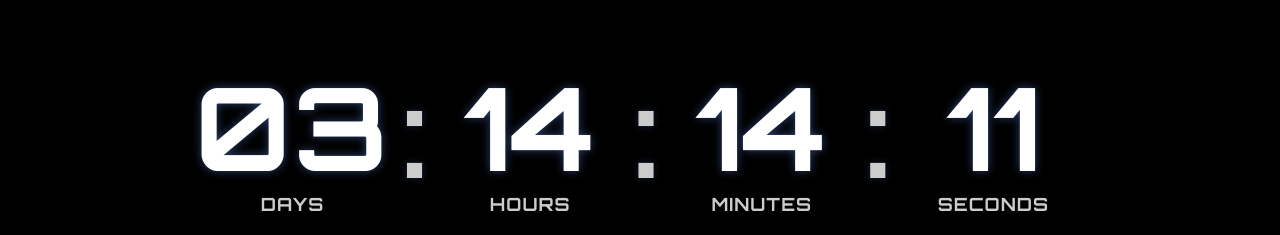
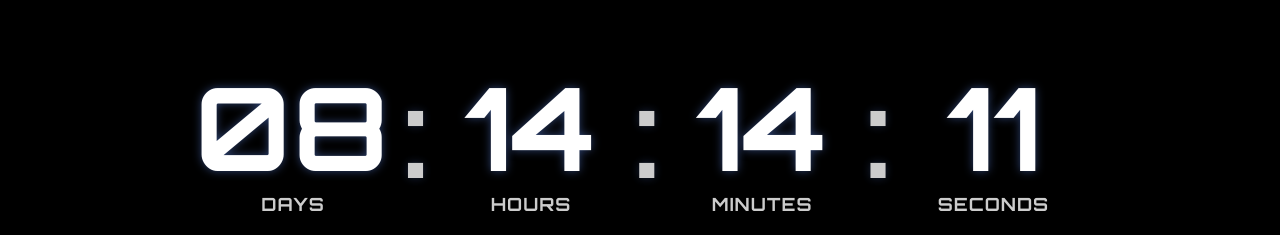
Before and after one commit to roidfree/roidfree.github.io, a React (Vite) app: page /projects/ana-proj in a window 1280 px wide. Shown: the part 302-537 px from the top of the page. Built offline with nearby package versions, Linux system fonts and the light colour scheme.

Commit message:
Updated Timer

```diff
--- a/src/pages/ANA-Proj.jsx
+++ b/src/pages/ANA-Proj.jsx
@@ -11,7 +11,7 @@ const ANAProj = () => (
       </div>
 
       <div className="ana-timer-section">
-        <Timer targetDate={new Date('2025-05-21T00:00:00')} />
+        <Timer targetDate={new Date('2025-05-26T00:00:00')} />
       </div>
 
       <div className="ana-footer">
```
